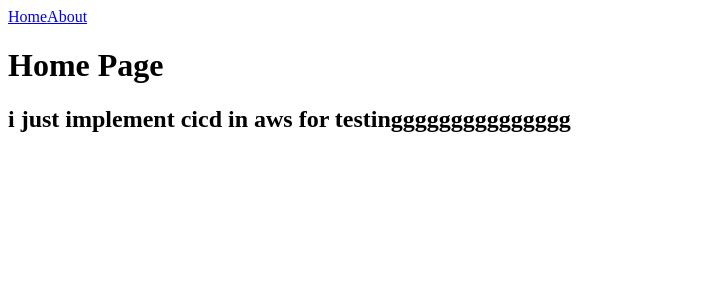
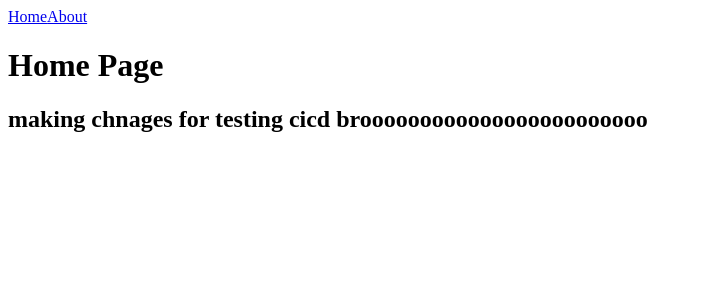
Before and after one commit to sidharthhhh/reacthelmet, a React (Vite) app: page / in a window 1280 px wide. Shown: the top 300 px of the page, without its empty margins (0-702 px from the left). Built offline with nearby package versions, Linux system fonts and the light colour scheme.

Commit message:
please webhokk workkkkkkkkkkkkk

```diff
--- a/src/pages/HomePage.jsx
+++ b/src/pages/HomePage.jsx
@@ -11,7 +11,7 @@ export const HomePage = () => {
       </Helmet>
       <h1>Home Page</h1>
       <h2>
-       i just implement cicd in aws for testinggggggggggggggg
+       making chnages for testing cicd broooooooooooooooooooooooo
       </h2>
     </Fragment>
   );
```
